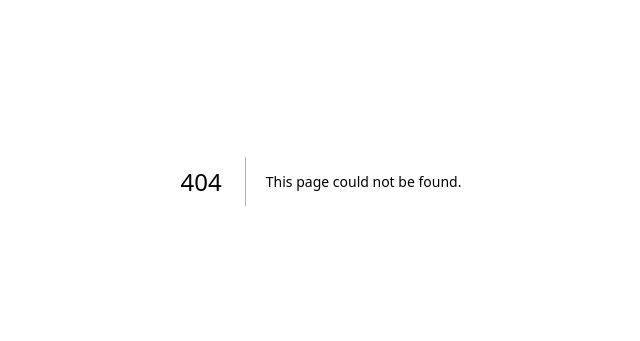
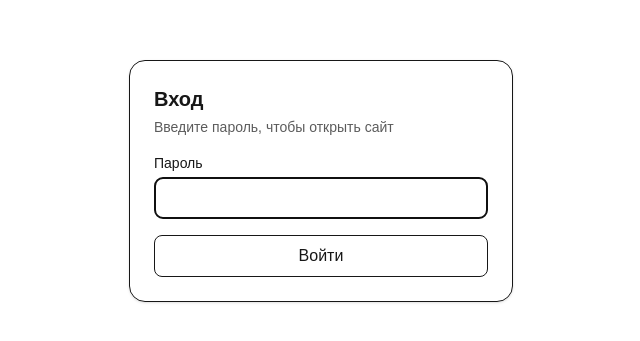
Before and after one commit to firecchhaanneell-byte/grocery-spend-tracker, a Next.js app: page /login in a window 1280 px wide. Before the commit this address had no page. Shown: the part 219-560 px from the top of the page, without its empty margins (319-959 px from the left). Built offline with nearby package versions, Linux system fonts and the light colour scheme.

Commit message:
add simple password login

```diff
--- /dev/null
+++ b/app/api/Login/route.ts
@@ -0,0 +1,27 @@
+import { NextResponse } from "next/server";
+
+export async function POST(req: Request) {
+  const { password } = await req.json();
+  const expected = process.env.APP_PASSWORD;
+
+  if (!expected) {
+    return NextResponse.json(
+      { ok: false, error: "APP_PASSWORD is not set" },
+      { status: 500 }
+    );
+  }
+
+  if (password !== expected) {
+    return NextResponse.json({ ok: false }, { status: 401 });
+  }
+
+  const res = NextResponse.json({ ok: true });
+  res.cookies.set("auth", "1", {
+    httpOnly: true,
+    sameSite: "lax",
+    secure: true,
+    path: "/",
+    maxAge: 60 * 60 * 24 * 30,
+  });
+  return res;
+}
--- /dev/null
+++ b/app/login/page.tsx
@@ -0,0 +1,67 @@
+"use client";
+
+import { useState } from "react";
+import { useSearchParams } from "next/navigation";
+
+export default function LoginPage() {
+  const [password, setPassword] = useState("");
+  const [err, setErr] = useState<string | null>(null);
+  const [loading, setLoading] = useState(false);
+
+  const search = useSearchParams();
+  const next = search.get("next") || "/";
+
+  async function onSubmit(e: React.FormEvent) {
+    e.preventDefault();
+    setErr(null);
+    setLoading(true);
+
+    const r = await fetch("/api/login", {
+      method: "POST",
+      headers: { "Content-Type": "application/json" },
+      body: JSON.stringify({ password }),
+    });
+
+    setLoading(false);
+
+    if (r.ok) {
+      window.location.href = next;
+      return;
+    }
+
+    setErr("Неверный пароль");
+  }
+
+  return (
+    <main className="min-h-screen flex items-center justify-center p-6">
+      <form
+        onSubmit={onSubmit}
+        className="w-full max-w-sm rounded-2xl border p-6 shadow"
+      >
+        <h1 className="text-xl font-semibold">Вход</h1>
+        <p className="text-sm opacity-70 mt-1">
+          Введите пароль, чтобы открыть сайт
+        </p>
+
+        <label className="block mt-4 text-sm">Пароль</label>
+        <input
+          type="password"
+          className="mt-1 w-full rounded-lg border px-3 py-2"
+          value={password}
+          onChange={(e) => setPassword(e.target.value)}
+          autoFocus
+        />
+
+        {err && <p className="text-sm mt-2 text-red-600">{err}</p>}
+
+        <button
+          type="submit"
+          disabled={loading}
+          className="mt-4 w-full rounded-lg border px-3 py-2 font-medium"
+        >
+          {loading ? "Проверяю..." : "Войти"}
+        </button>
+      </form>
+    </main>
+  );
+}
```
